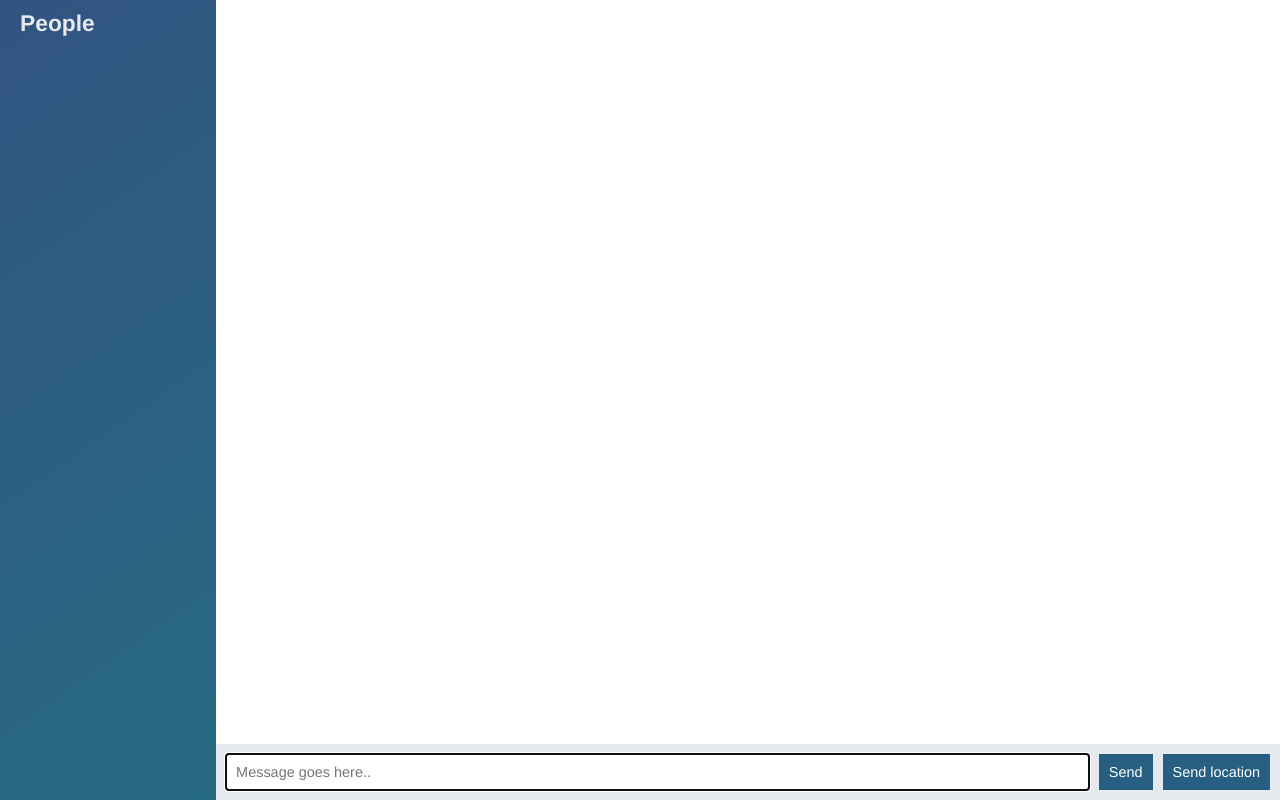
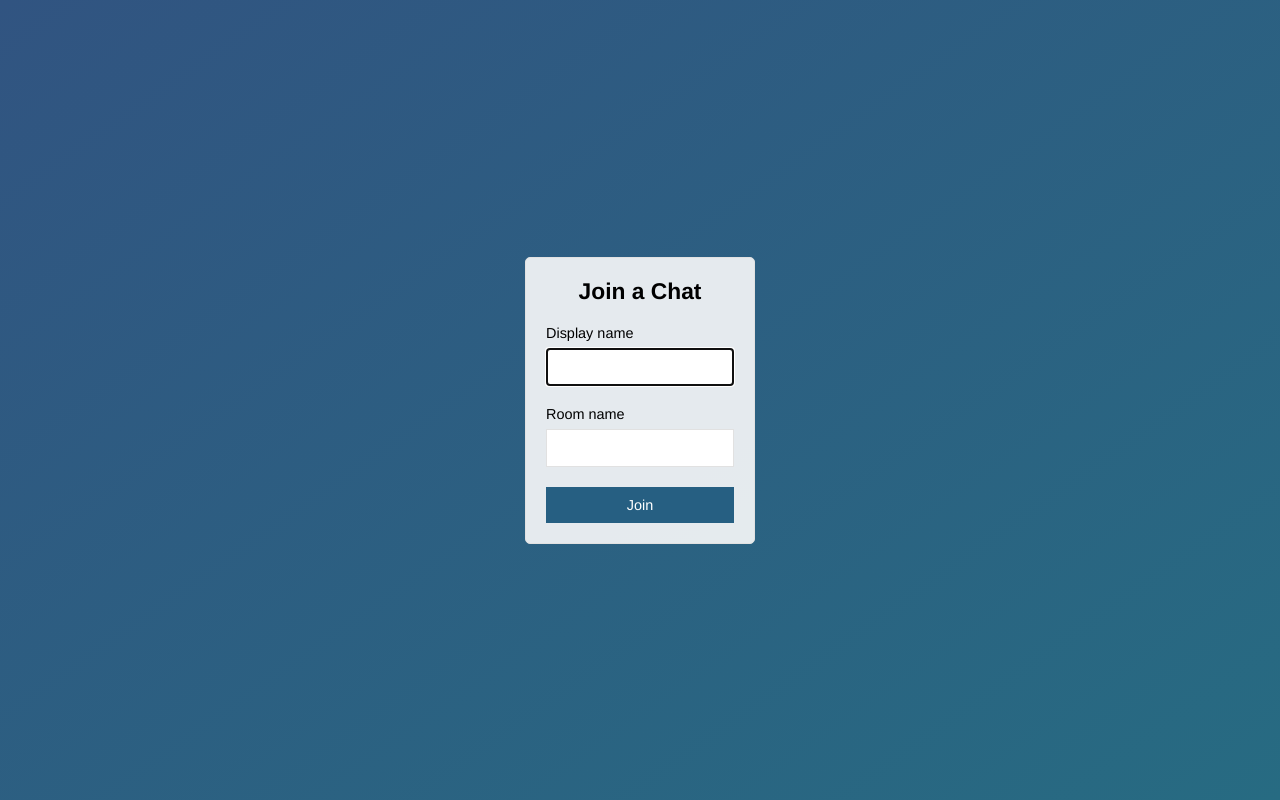
Before and after one commit to hayjay/chat-app, a website: page public/index.html in a window 1280 px wide. Drawn offline with nearby package versions, Linux system fonts and the light colour scheme; no server answers.

Commit message:
added join page that submits to chat.html page

```diff
--- a/public/index.html
+++ b/public/index.html
@@ -1,72 +1,32 @@
-<!DOCTYPE html>
-
 <!DOCTYPE html>
 <html>
 <head>
 	<meta charset="utf-8">
+	<title>Join | ChatApp</title>
+	<meta name="viewport" content="width=device-width, init-scale=1 user-scalable=no">
 	<link rel="stylesheet" type="text/css" href="/css/styles.css">
-	<title></title>
 </head>
-<body class="chat">
-	<div class="chat__sidebar">
-		<h3>People </h3>
-		<div id="users"></div>
-	</div>
-
-
-	<div class="chat__main">
-
-		<ol id="messages" class="chat__messages"></ol>
-		<div class="loader">
-		</div>
-		<div class="chat__footer">
-			<form id="message-form">
-				<input autofocus autocomplete="off" type="text" name="message" placeholder="Message goes here.." />
-				<button>Send</button>
-			</form>
-			<br> <br>
-			<button id="send-location">Send location</button>
-		</div>
-	</div>
-
-	<script type="text/template" id="message-template">
-		<li class="message">
-			<div class="message__title">
-				<h4>
-					{{from}}
-				</h4>
-				<span>
-					{{createdAt}}
-				</span>
+<body class="centered-form">
+	<div class="centered-form__form">
+		<form action="/chat.html">
+			<div class="form-field">
+				<h3>Join a Chat</h3>
 			</div>
 
-			<div class="message__body">
-				<p>{{text}}</p>
-			</div>
-		</li>
-	</script>
-
-	<script type="text/template" id="location-message-template">
-		<li class="message">
-			<div class="message__title">
-				<h4>
-					{{from}}
-				</h4>
-				<span>
-					{{createdAt}}
-				</span>
+			<div class="form-field">
+				<label>Display name</label>
+				<input type="text" name="name" autofocus>
 			</div>
 
-			<div class="message__body">
-				<a href="{{url}}" target="_blank">My Current location</a>
+			<div class="form-field">
+				<label>Room name</label>
+				<input type="text" name="room">
 			</div>
-		</li>
-	</script>
 
-	<script src="/socket.io/socket.io.js"></script>
-	<script src="/js/libs/jquery-3.1.0.min.js"></script>
-	<script src="/js/libs/moments.js"></script>
-	<script src="/js/libs/mustache.js"></script>
-	<script src="/js/index.js"></script>
+			<div class="form-field">
+				<button>Join</button>
+			</div>
+		</form>
+	</div>
 </body>
 </html>
```
Also changed, not shown: public/chat.html (added, +73 -0 lines), public/js/chat.js (renamed from public/js/index.js).
